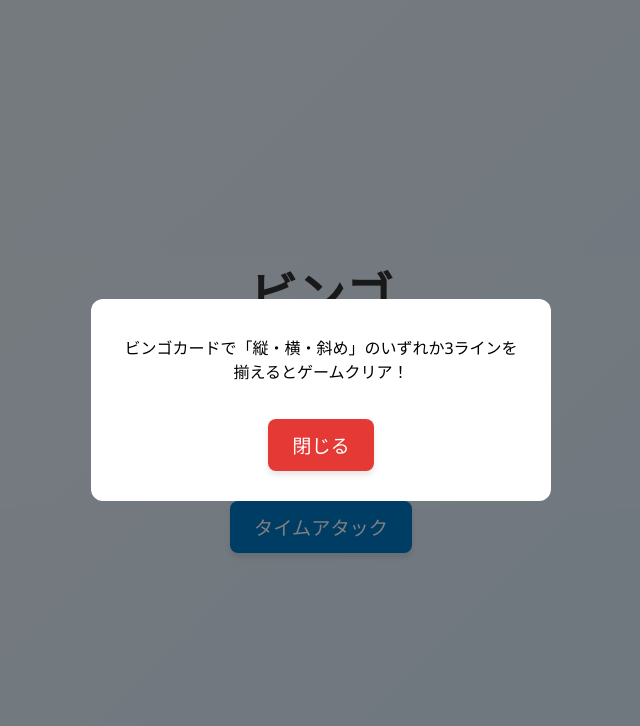
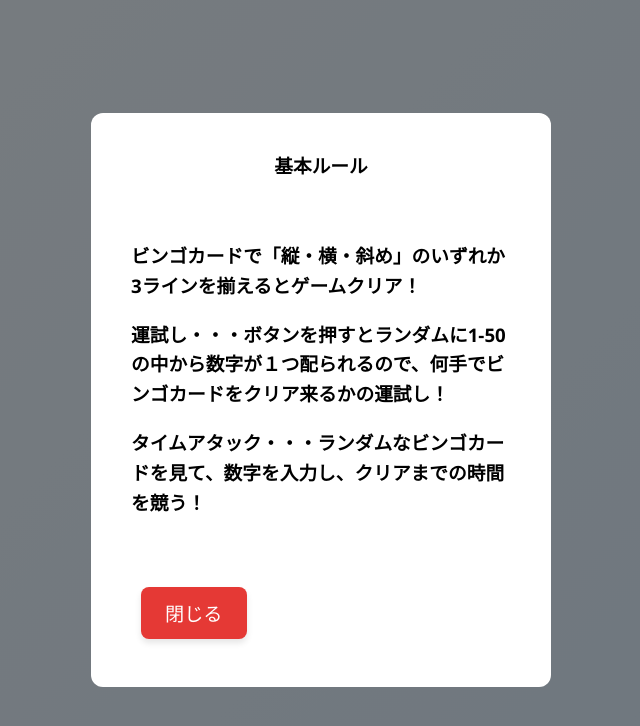
Before and after one commit to TESORO22/BingoApp, a plain HTML site: page view/front.html in a window 1280 px wide. Both pictures are taken after a click on the button "説明を見る". Shown: the whole page, without its empty margins (319-959 px from the left). Drawn offline with Linux system fonts and the light colour scheme.

Commit message:
ルール説明追加

```diff
--- a/view/front.html
+++ b/view/front.html
@@ -71,8 +71,14 @@
   <!-- モーダル -->
   <div class="modal" id="modal">
     <div class="modal-content">
+      <h3>基本ルール<h3>
+      <br>
+      <div class="rule-text">
       <p>ビンゴカードで「縦・横・斜め」のいずれか3ラインを揃えるとゲームクリア！</p>
+      <p>運試し・・・ボタンを押すとランダムに1-50の中から数字が１つ配られるので、何手でビンゴカードをクリア来るかの運試し！</p>
+      <p>タイムアタック・・・ランダムなビンゴカードを見て、数字を入力し、クリアまでの時間を競う！</p><br>
       <button class="btn close-btn" id="close-modal">閉じる</button>
+      </div>
     </div>
   </div>
 
--- a/view/style.css
+++ b/view/style.css
@@ -116,3 +116,9 @@ button#submit-number:hover {
 .bingo-line {
   background-color: rgb(138, 228, 158) !important;  /* 目立たせるために強制適用 */
 }
+
+.rule-text {
+  text-align: left;
+  line-height: 1.6;
+  padding: 0 10px;
+}
```
